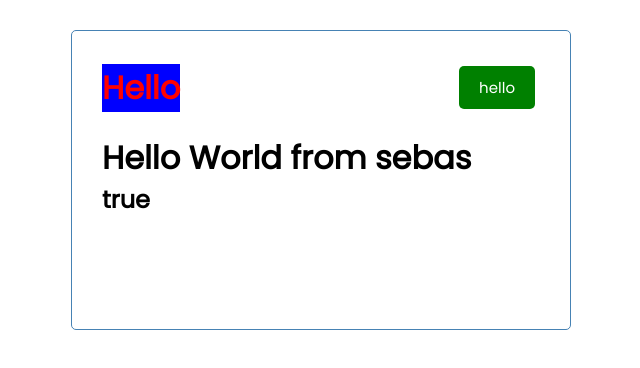
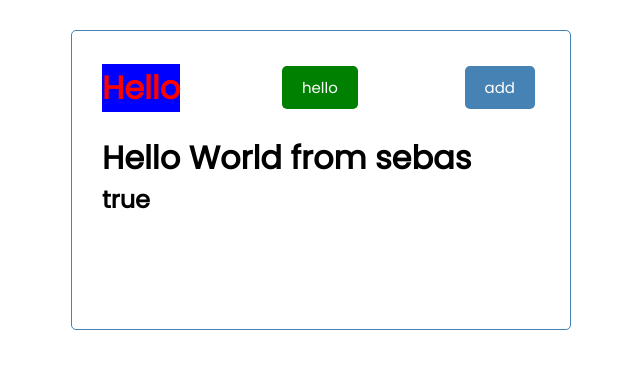
Before and after one commit to sodes-proxy/MERNStack-learning, a React (Create React App) app in the folder react-learning/: page / in a window 1280 px wide. Shown: the top 368 px of the page, without its empty margins (319-959 px from the left). Built offline with nearby package versions, Linux system fonts and the light colour scheme.

Commit message:
added default and prop type to button

```diff
--- a/react-learning/src/components/Button.js
+++ b/react-learning/src/components/Button.js
@@ -1,7 +1,11 @@
+import PropTypes from 'prop-types'
+
 const Button = ({color,text}) => {
     return (
         <button style={{backgroundColor:color}} className='btn'>{text}</button>
     )
 }
+Button.defaultProps={color:'steelblue'}
+Button.propTypes={text:PropTypes.string,color:PropTypes.string}
 
 export default Button
--- a/react-learning/src/components/Header.js
+++ b/react-learning/src/components/Header.js
@@ -5,6 +5,7 @@ const Header = ({title}) => {
         <header className='header'>
             <h1 style={headingStyle}>{title}</h1>
             <Button color='green' text='hello'/>
+            <Button text='add'/>
         </header>
     )
 }
```
